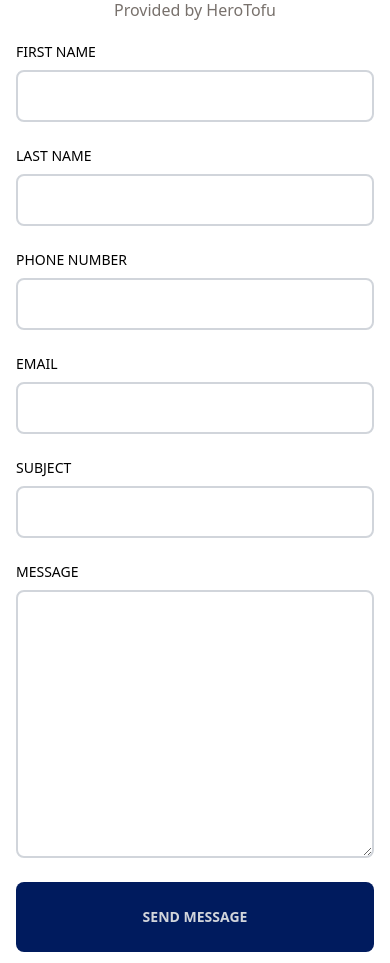
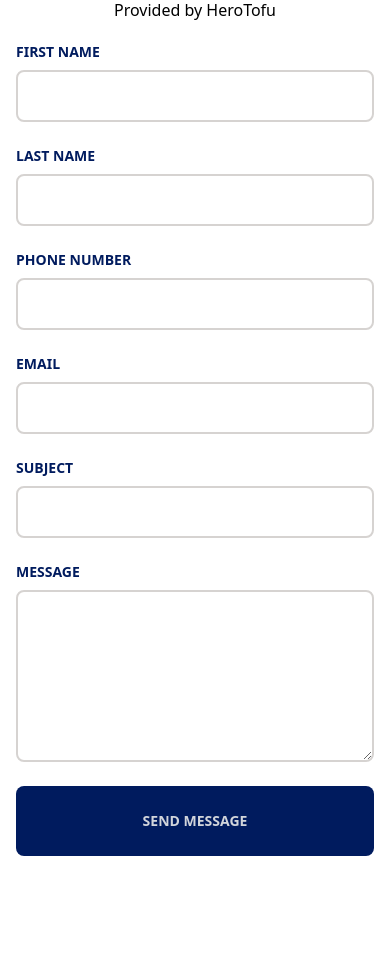
Before and after one commit to gelbphoenix/my_webpage, a React (Vite) app: page / in a window 390 px wide. Shown: the part 2940-3903 px from the top of the page. After the commit the page ends 3860 px from the top, so only its background shows below. Built offline with nearby package versions, Linux system fonts and the light colour scheme; no server answers.

Commit message:
Update 1.2.0

```diff
--- a/package.json
+++ b/package.json
@@ -1,7 +1,7 @@
 {
   "name": "webpage",
   "private": true,
-  "version": "1.1.2",
+  "version": "1.2.0",
   "type": "module",
   "scripts": {
     "dev": "vite",
--- a/src/App.jsx
+++ b/src/App.jsx
@@ -7,7 +7,7 @@ import Projects from './Pages/Projects';
 
 const App = () => {
   return (
-    <div className="dark:bg-gray-700">
+    <div className="dark:bg-gray-900">
       <Header />
       <Main />
       <About />
--- a/src/Assets/database.jsx
+++ b/src/Assets/database.jsx
@@ -37,7 +37,7 @@ export const db = {
       title: 'Member of the Board of JuLis Ostwestfalen-Lippe',
       duration: '1.16 Years',
       details:
-        'As an assessor on the district board of the Young Liberals (JuLis) in Ostwestfalen-Lippe, I was responsible for maintaining the website of the district association.',
+        'As an member on the board of the Young Liberals (JuLis) in Ostwestfalen-Lippe, I was responsible for maintaining the website of the district association.',
     },
   ],
   env: [
--- a/src/Components/MenuButton/Desktop.jsx
+++ b/src/Components/MenuButton/Desktop.jsx
@@ -7,7 +7,7 @@ const DesktopMenuButton = ({ link, icon, title }) => {
         <Button
           as="a"
           href={link}
-          className="rounded-full shadow-lg text-black dark:text-white bg-gray-200 dark:bg-gray-900 shadow-gray-400 dark:shadow-gray-600 m-2 cursor-pointer hover:scale-110 ease-in duration-200 hover:bg-gray-300"
+          className="rounded-full shadow-lg text-black dark:text-gray-200 bg-stone-300 dark:bg-stone-600 shadow-gray-400 dark:shadow-gray-600 m-2 cursor-pointer hover:scale-110 ease-in duration-200 hover:bg-gray-300"
         >
           {icon}
         </Button>
--- a/src/Components/MenuButton/Mobile.jsx
+++ b/src/Components/MenuButton/Mobile.jsx
@@ -6,10 +6,10 @@ const MobileMenuButton = ({ title, icon, link, handleClick }) => {
       as="a"
       onClick={handleClick}
       href={link}
-      className="w-[75%] flex justify-center items-center rounded-full shadow-lg text-black dark:text-white bg-gray-200 dark:bg-gray-900 shadow-gray-400 dark:shadow-gray-600 m-2 p-4 cursor-pointer hover:scale-110 ease-in duration-200"
+      className="w-[75%] flex justify-center items-center rounded-full shadow-lg text-black dark:text-white bg-gray-200 dark:bg-gray-900 shadow-gray-400 dark:shadow-gray-600 m-2 p-4 cursor-pointer hover:scale-110 ease-in duration-200 hover:bg-gray-300 hover:dark:bg-gray-800"
     >
       {icon}
-      <span className="pl-4">{title}</span>
+      <span className="pl-4 text-lg font-bold">{title}</span>
     </Button>
   );
 };
--- a/src/Components/ProfileButton/Desktop.jsx
+++ b/src/Components/ProfileButton/Desktop.jsx
@@ -9,7 +9,7 @@ const DesktopProfile = ({ link, icon, title }) => {
           href={link}
           target="_blank"
           rel={`noopener noreferrer`}
-          className="rounded-full shadow-lg text-black dark:text-white bg-gray-200 dark:bg-gray-900 shadow-gray-400 dark:shadow-gray-600 m-2 cursor-pointer hover:scale-110 ease-in duration-200 hover:bg-gray-300"
+          className="rounded-full shadow-lg text-black dark:text-gray-200 bg-stone-300 dark:bg-stone-600 shadow-gray-400 dark:shadow-gray-600 m-2 cursor-pointer hover:scale-110 ease-in duration-200 hover:bg-gray-300"
         >
           {icon}
         </Button>
--- a/src/Components/ThemeButton/Desktop.jsx
+++ b/src/Components/ThemeButton/Desktop.jsx
@@ -12,7 +12,7 @@ const DesktopThemeButton = () => {
       <Tooltip content={themeText} placement="right">
         <Button
           onClick={() => handleThemeChange()}
-          className="rounded-full shadow-lg text-black dark:text-white bg-gray-200 dark:bg-gray-900 shadow-gray-400 dark:shadow-gray-600 m-2 cursor-pointer hover:scale-110 ease-in duration-200 hover:bg-gray-300"
+          className="rounded-full shadow-lg text-black dark:text-gray-200 bg-stone-300 dark:bg-stone-600 shadow-gray-400 dark:shadow-gray-600 m-2 cursor-pointer hover:scale-110 ease-in duration-200 hover:bg-gray-300"
         >
           {theme ? <BsMoonFill size={20} /> : <BsSun size={20} />}
         </Button>
--- a/src/Pages/About.jsx
+++ b/src/Pages/About.jsx
@@ -7,7 +7,7 @@ const About = () => {
     <>
       <div
         id="about"
-        className="max-w-[1040px] lg:max-w-[1100px] m-auto md:px-20 p-4 py-16 dark:bg-gray-700"
+        className="max-w-[1040px] lg:max-w-[1100px] m-auto md:px-20 p-4 py-16 dark:bg-gray-900"
       >
         <h1 className="text-4xl font-bold text-center text-[#001b5e] dark:text-[#4673e4] pb-2">
           About me
--- a/src/Pages/Career.jsx
+++ b/src/Pages/Career.jsx
@@ -8,7 +8,7 @@ const Career = () => {
     <>
       <div
         id="career"
-        className="max-w-[1040px] lg:max-w-[1100px] m-auto md:px-20 p-4 py-16 dark:bg-gray-700"
+        className="max-w-[1040px] lg:max-w-[1100px] m-auto md:px-20 p-4 py-16 dark:bg-gray-900"
       >
         <h1 className="text-4xl font-bold text-center text-[#001b5e] dark:text-[#4673e4] pb-2">
           My Career
--- a/src/Pages/Contact.jsx
+++ b/src/Pages/Contact.jsx
@@ -7,66 +7,78 @@ const Contact = () => {
   return (
     <div
       id="contact"
-      className="max-w-[1040px] lg:max-w-[1100px] m-auto md:px-20 p-4 py-16 dark:bg-gray-700"
+      className="max-w-[1040px] lg:max-w-[1100px] m-auto md:px-20 p-4 py-16 dark:bg-gray-900"
     >
       <h1 className="text-4xl font-bold text-center text-[#001b5e] dark:text-[#4673e4] pb-2">
         Contact me
       </h1>
-      <p className="text-center py-1 text-stone-500 dark:text-stone-400">
+      <p className="text-center py-1 dark:text-stone-300">
         Provided by{' '}
         <a href="https://herotofu.com/" className="hover:underline">
           HeroTofu
         </a>
       </p>
-      <form action={env[0].link} method="POST" className="dark:text-gray-300">
-        <div className="grid md:grid-cols-2 gap-4 w-full py-2">
+      <form action={env[0].link} method="POST" className="dark:text-stone-300 ">
+        <div className="grid sm:grid-cols-2 gap-4 w-full py-2">
           <div className="flex flex-col">
-            <label className="uppercase text-sm py-2">First Name</label>
+            <label className="uppercase text-[#001b5e] dark:text-[#4673e4] text-sm font-bold py-2">
+              First Name
+            </label>
             <input
               type="text"
               name="first_name"
-              className="border-2 rounded-lg p-3 flex border-gray-300 dark:border-gray-600 dark:bg-gray-700"
+              className="border-2 rounded-lg p-3 flex border-stone-300 dark:bg-gray-900"
             />
           </div>
           <div className="flex flex-col">
-            <label className="uppercase text-sm py-2">Last Name</label>
+            <label className="uppercase text-[#001b5e] dark:text-[#4673e4] text-sm font-bold py-2">
+              Last Name
+            </label>
             <input
               type="text"
               name="last_name"
-              className="border-2 rounded-lg p-3 flex border-gray-300 dark:border-gray-600 dark:bg-gray-700"
+              className="border-2 rounded-lg p-3 flex border-stone-300 dark:bg-gray-900"
             />
           </div>
           <div className="flex flex-col">
-            <label className="uppercase text-sm py-2">Phone number</label>
+            <label className="uppercase text-[#001b5e] dark:text-[#4673e4] text-sm font-bold py-2">
+              Phone number
+            </label>
             <input
               type="text"
               name="phone_number"
-              className="border-2 rounded-lg p-3 flex border-gray-300 dark:border-gray-600 dark:bg-gray-700"
+              className="border-2 rounded-lg p-3 flex border-stone-300 dark:bg-gray-900"
             />
           </div>
           <div className="flex flex-col">
-            <label className="uppercase text-sm py-2">EMail</label>
+            <label className="uppercase text-[#001b5e] dark:text-[#4673e4] text-sm font-bold py-2">
+              EMail
+            </label>
             <input
               type="email"
               name="email"
-              className="border-2 rounded-lg p-3 flex border-gray-300 dark:border-gray-600 dark:bg-gray-700"
+              className="border-2 rounded-lg p-3 flex border-stone-300 dark:bg-gray-900"
             />
           </div>
         </div>
         <div className="flex flex-col py-2">
-          <label className="uppercase text-sm py-2">Subject</label>
+          <label className="uppercase text-[#001b5e] dark:text-[#4673e4] text-sm font-bold py-2">
+            Subject
+          </label>
           <input
             type="text"
             name="subject"
-            className="border-2 rounded-lg p-3 flex border-gray-300 dark:border-gray-600 dark:bg-gray-700"
+            className="border-2 rounded-lg p-3 flex border-stone-300 dark:bg-gray-900"
           />
         </div>
         <div className="flex flex-col py-2">
-          <label className="uppercase text-sm py-2">Message</label>
+          <label className="uppercase text-[#001b5e] dark:text-[#4673e4] text-sm font-bold py-2">
+            Message
+          </label>
           <textarea
-            rows="10"
+            rows="6"
             name="message"
-            className="border-2 rounded-lg p-3 flex border-gray-300 dark:border-gray-600 dark:bg-gray-700"
+            className="border-2 rounded-lg p-3 flex border-stone-300 dark:bg-gray-900"
           ></textarea>
         </div>
         <Button
--- a/src/Pages/Projects.jsx
+++ b/src/Pages/Projects.jsx
@@ -8,7 +8,7 @@ const Projects = () => {
     <>
       <div
         id="projects"
-        className="max-w-[1040px] lg:max-w-[1100px] m-auto md:px-20 p-4 py-16 dark:bg-gray-700"
+        className="max-w-[1040px] lg:max-w-[1100px] m-auto md:px-20 p-4 py-16 dark:bg-gray-900"
       >
         <h1 className="text-4xl font-bold text-center text-[#001b5e] dark:text-[#4673e4] pb-2">
           Projects
```
Also changed, not shown: src/Components/ThemeButton/Mobile.jsx (+4 -3 lines).
